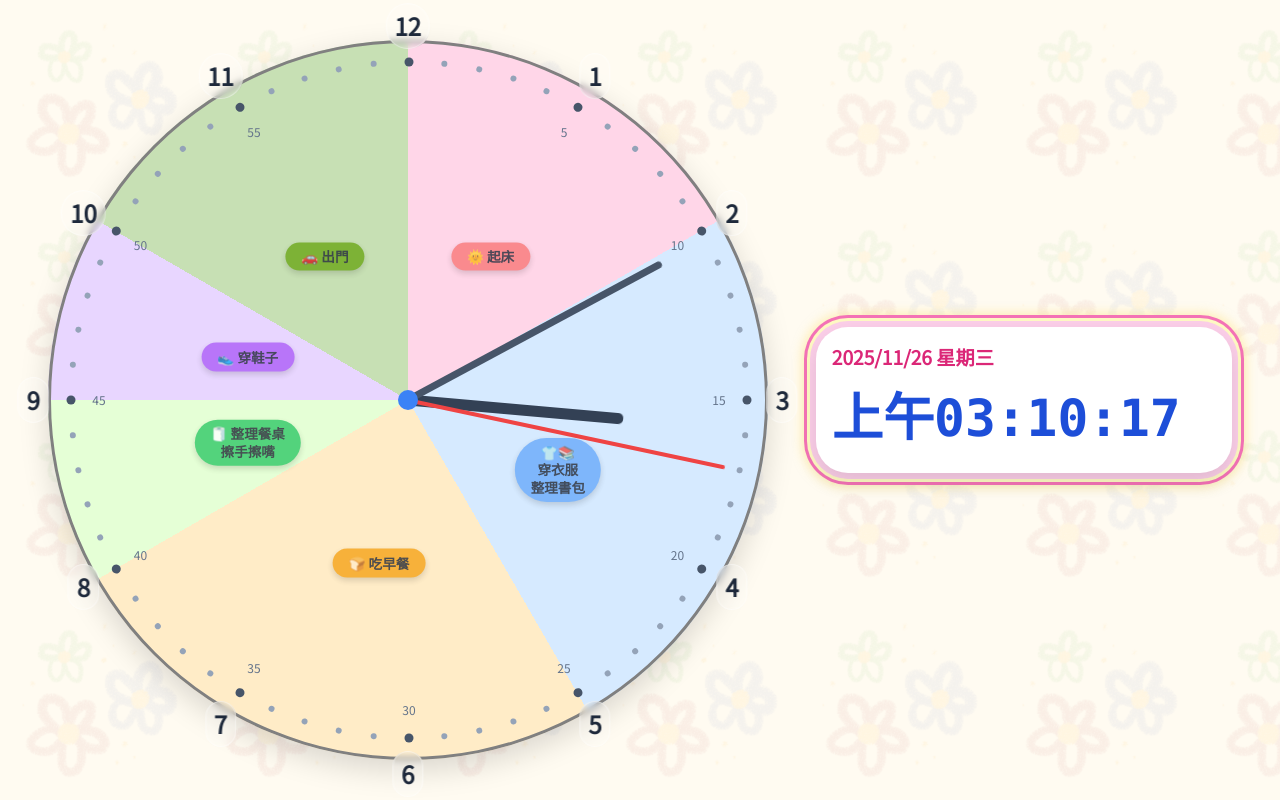
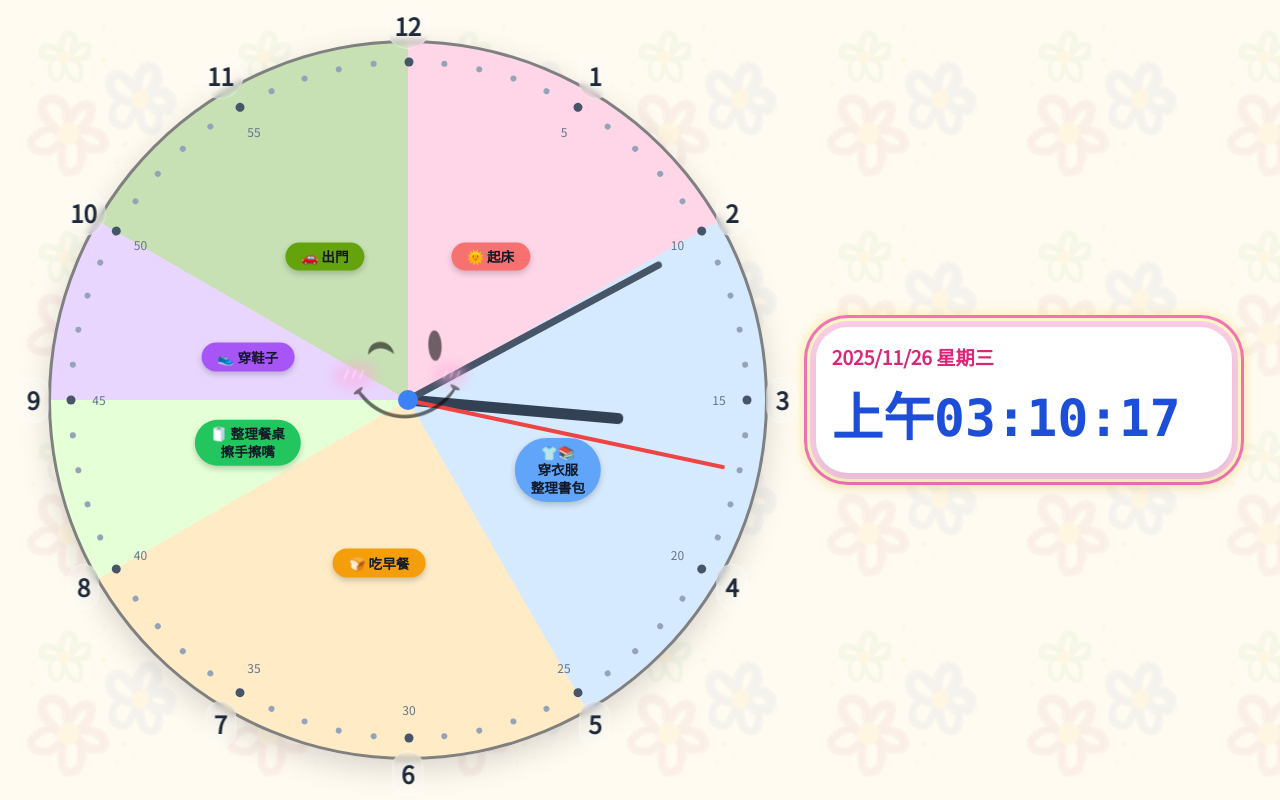
Before and after one commit to HannaHome/baby-clock2, a plain HTML site: page index.html in a window 1280 px wide. Drawn offline with nearby package versions, Linux system fonts and the light colour scheme.

Commit message:
Update index.html

```diff
--- a/index.html
+++ b/index.html
@@ -34,23 +34,9 @@
             scrollbar-width: none; /* Firefox */
 
             /* --- 背景圖片設定開始 (已根據您的要求更新) --- */
-            /* 1. 替換此處的 URL 為您希望使用的圖片連結。這是一個柔和的粉彩紋理圖片作為範例。 */
             background-image:  url('https://hannahome.github.io/baby-clock2/background-flower.png');
-            /* 2. 設定圖片尺寸與延展 (background-size)
-                  - cover: 確保圖片覆蓋整個視窗 (可能會裁切)
-                  - contain: 確保圖片完整顯示 (不會裁切，但可能留空)
-                  - 100% 100%: 強制圖片拉伸至滿版 (可能會變形)
-            */
-            /* 修正：設定為 40px 40px，讓圖片能以原始大小重複平鋪，不會被拉伸而模糊。 */
             background-size: 200px 200px;
-            /* 3. 設定圖片是否重複 (background-repeat)
-                  - no-repeat: 不重複 (單一圖片)
-                  - repeat: 水平和垂直重複平鋪
-                  - repeat-x: 僅水平重複
-                  - repeat-y: 僅垂直重複
-            */
             background-repeat: repeat; /* 設定為重複平鋪 */
-            /* 4. 背景固定，捲動時不移動 (維持 fixed 以確保時鐘穩定) */
             background-attachment: fixed;
             /* --- 背景圖片設定結束 --- */
         }
@@ -64,7 +50,7 @@
             width: var(--clock-size);
             height: var(--clock-size);
             border-radius: 50%;
-            /* 實現用戶要求的 Conic Gradient 背景分段 */
+            /* 實現用戶要求的 Conic Gradient 背景分段 (扇形色塊) */
             background: conic-gradient(
                 #FFD6E8 0deg 60deg,      /* 起床: 粉紅 */
                 #D6EAFF 60deg 150deg,     /* 穿衣服/書包: 淺藍 */
@@ -74,8 +60,6 @@
                 #C7E0B4 300deg 360deg      /* 出門: 灰綠 */
             );
             /* 依據要求，外框改為灰色 (50%黑 = #808080) */
-            /* 1. 調整時鐘框線寬度為 3px */
-            /* 陰影保持使用 rgba，因為它是功能性的，且不涉及主要顏色設定 */
             box-shadow: 0 10px 30px rgba(0, 0, 0, 0.15), 0 0 0 3px #808080 inset;
         }
 
@@ -144,7 +128,7 @@
             font-size: 0.85rem;
             transition: transform 0.3s ease; /* 增加過渡效果 */
             /* 變更：不透明度提高到 1，確保文字清晰 */
-            opacity: 0.75;
+            opacity: 1;
         }
 
         /* 懸停或點擊時放大 */
@@ -160,7 +144,7 @@
             font-weight: 700;
             color: #1E293B;
             transform: translate(-50%, -50%); /* 居中定位 */
-            /* 依據要求新增：白色半透明底色和圓角，已轉換為 8 位數 16 進位碼 */
+            /* 依據要求新增：白色半透明底色和圓角 */
             background-color: #FFFFFF33; /* 白色 (FF FF FF) + 20% 透明度 (33) */
             backdrop-filter: blur(3px); /* 輕微模糊背景，增加可讀性 */
             padding: 0.25rem 0.5rem;
@@ -297,6 +281,19 @@
                 <!-- 任務標籤 -->
                 <div id="task-labels"></div>
 
+                <!-- 眼睛圖片容器 (帶有透明背景) - 依據使用者要求重新加入 -->
+                <!-- 關鍵設定：w-1/3 (寬度佔時鐘直徑的 33%)，top: 35% (位於上方 35% 處)，z-index: 60 (確保它在指針下方，但高於背景) -->
+                <div id="clock-face-decoration" class="absolute z-[60] w-1/3 h-1/4" style="top: 35%; left: 50%; transform: translateX(-50%);">
+                    <!-- *** 請將此處的 src 替換為您的透明背景 PNG/SVG 圖片網址 *** -->
+                    <img
+                        id="eyes-image"
+                        src="https://hannahome.github.io/baby-clock2/smile.png"
+                        alt="眼睛裝飾圖片"
+                        class="w-full h-full object-contain"
+                        onerror="this.style.display='none'; console.log('Image failed to load, please replace the placeholder URL.');"
+                    >
+                </div>
+
                 <!-- 指針 -->
                 <div id="hour-hand" class="hand hour-hand"></div>
                 <div id="minute-hand" class="hand minute-hand"></div>
@@ -308,7 +305,6 @@
         </div>
 
         <!-- 電子時鐘區塊 - 可愛的設計風格 -->
-        <!-- 移除了 bg-white p-6 rounded-3xl shadow-xl border-4 border-pink-200，改由 CSS 處理 -->
         <div id="digital-clock" class="mt-8 text-center transition-all duration-300">
             <div id="digital-date" class="digital-date-default-size text-pink-600 font-semibold mb-2 landscape-digital-date"></div>
             <div id="digital-time" class="text-blue-700 font-mono font-extrabold landscape-digital-time"></div>
```
